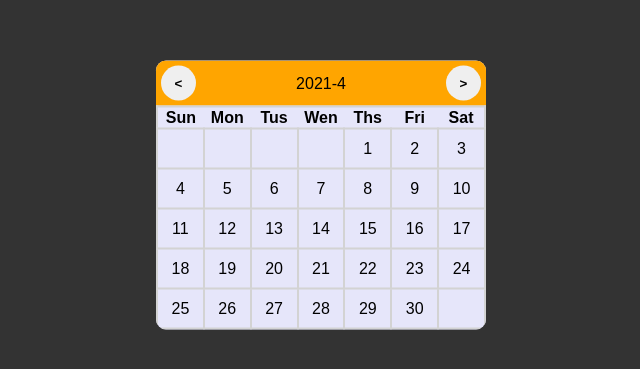
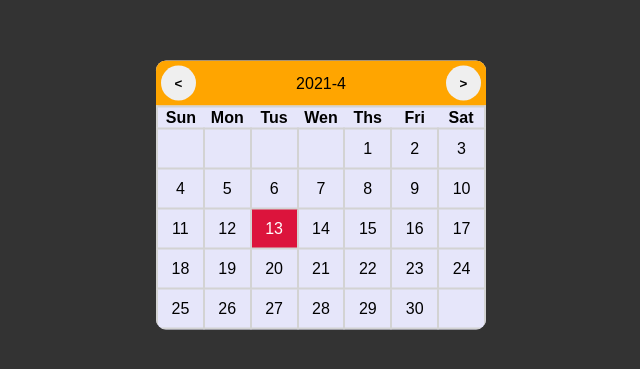
Before and after one commit to SanthoshKumar9028/web-technology-lab, a plain HTML site: page 3-ex(calender)/index.html in a window 1280 px wide. Shown: the part 205-574 px from the top of the page, without its empty margins (319-959 px from the left). Drawn offline with Linux system fonts and the light colour scheme.

Commit message:
implemented highlighting the current month day

```diff
--- a/3-ex(calender)/index.html
+++ b/3-ex(calender)/index.html
@@ -74,21 +74,26 @@
     </div>
     <script>
       //creating the current date
+      let calenderDate = new Date();
       let curDate = new Date();
+
       //generating the month base on current date
       let generatedMonth = genMonthCalender(
-        curDate.getFullYear(),
-        curDate.getMonth()
+        calenderDate.getFullYear(),
+        calenderDate.getMonth()
       );
       //updating the current date into the table
       updateTable();
 
       //changing the month by value
       function changeMonthBy(value) {
-        curDate = new Date(curDate.getFullYear(), curDate.getMonth() + value);
+        calenderDate = new Date(
+          calenderDate.getFullYear(),
+          calenderDate.getMonth() + value
+        );
         generatedMonth = genMonthCalender(
-          curDate.getFullYear(),
-          curDate.getMonth()
+          calenderDate.getFullYear(),
+          calenderDate.getMonth()
         );
         updateTable();
       }
@@ -96,7 +101,13 @@
       //updating the calender based on the generated monthly calender
       function updateTable() {
         document.getElementById("title").innerHTML =
-          curDate.getFullYear() + "-" + (curDate.getMonth() + 1);
+          calenderDate.getFullYear() + "-" + (calenderDate.getMonth() + 1);
+
+        document.querySelector(".cur-date")?.classList.remove("cur-date");
+
+        let isCurrentMonth =
+          calenderDate.getFullYear() === curDate.getFullYear() &&
+          calenderDate.getMonth() === curDate.getMonth();
 
         let rows = document.getElementsByTagName("tr");
         for (let i = 1; i < rows.length; i++) {
@@ -104,6 +115,13 @@
           for (let j = 0; j < 7; j++) {
             tds[j].innerHTML =
               generatedMonth[i - 1][j] === 0 ? " " : generatedMonth[i - 1][j];
+
+            if (
+              isCurrentMonth &&
+              curDate.getDate() === generatedMonth[i - 1][j]
+            ) {
+              tds[j].classList.add("cur-date");
+            }
           }
         }
       }
--- a/3-ex(calender)/styles.css
+++ b/3-ex(calender)/styles.css
@@ -41,4 +41,13 @@ table {
 table td {
   text-align: center;
   padding: 10px;
+  cursor: pointer;
 }
+
+table td:not(.cur-date):hover {
+  background-color: lightcoral;
+}
+.cur-date {
+  background-color: crimson;
+  color: white;
+}
```
